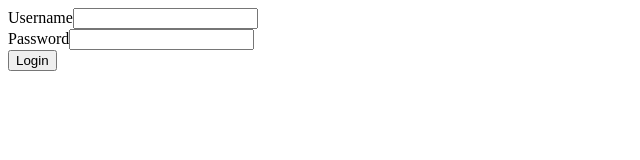
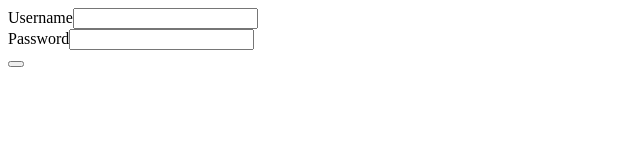
Before and after one commit to threezinedine/weather-station-dashboard-client, a React (Create React App) app: page / in a window 1280 px wide. Shown: the top 160 px of the page, without its empty margins (0-640 px from the left). Built offline with nearby package versions, Linux system fonts and the light colour scheme.

Commit message:
pass test for display the submit label of form component

```diff
--- a/src/components/Form/Form.tsx
+++ b/src/components/Form/Form.tsx
@@ -15,6 +15,7 @@ import {
 const Form: React.FC<FormProps> = ({
     fields,
     onSubmit,
+    submitLabel,
     onSubmitError,
 }) => {
     const [response, setResponse] = useState((): FormFieldResponseProps[] => {
@@ -99,7 +100,7 @@ const Form: React.FC<FormProps> = ({
                         }
                     }}
                 >
-                    Login
+                    { submitLabel }
                 </button>
             </div>
         </div>
--- a/src/components/Form/FormProps.tsx
+++ b/src/components/Form/FormProps.tsx
@@ -22,6 +22,7 @@ export default interface FormProps {
     fields: FormFieldProps[]
     onSubmit: (data: FormFieldResponseProps[]) => void
     onSubmitError: (errorMessages: string[]) => void
+    submitLabel: string
 }
 
 
```
Also changed, not shown: 1 other file (tests, documents, lock files or other folders).
